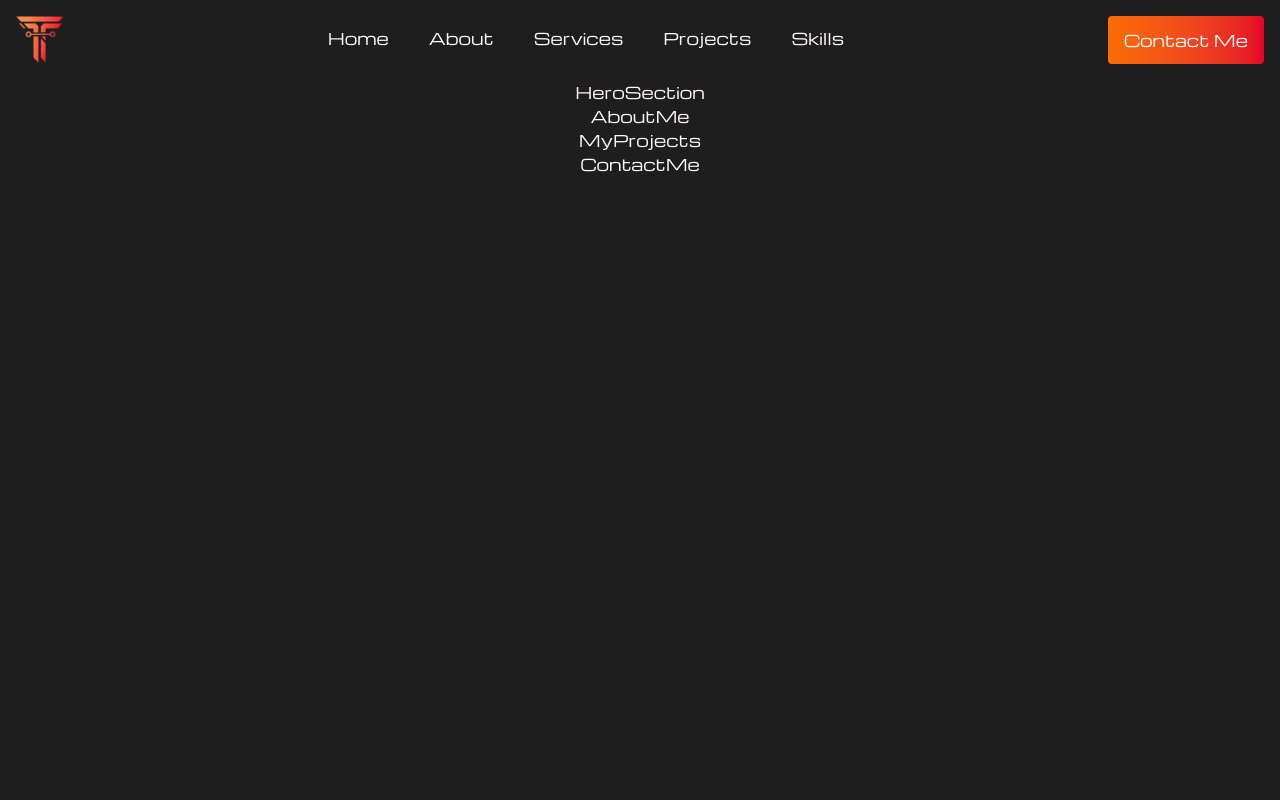
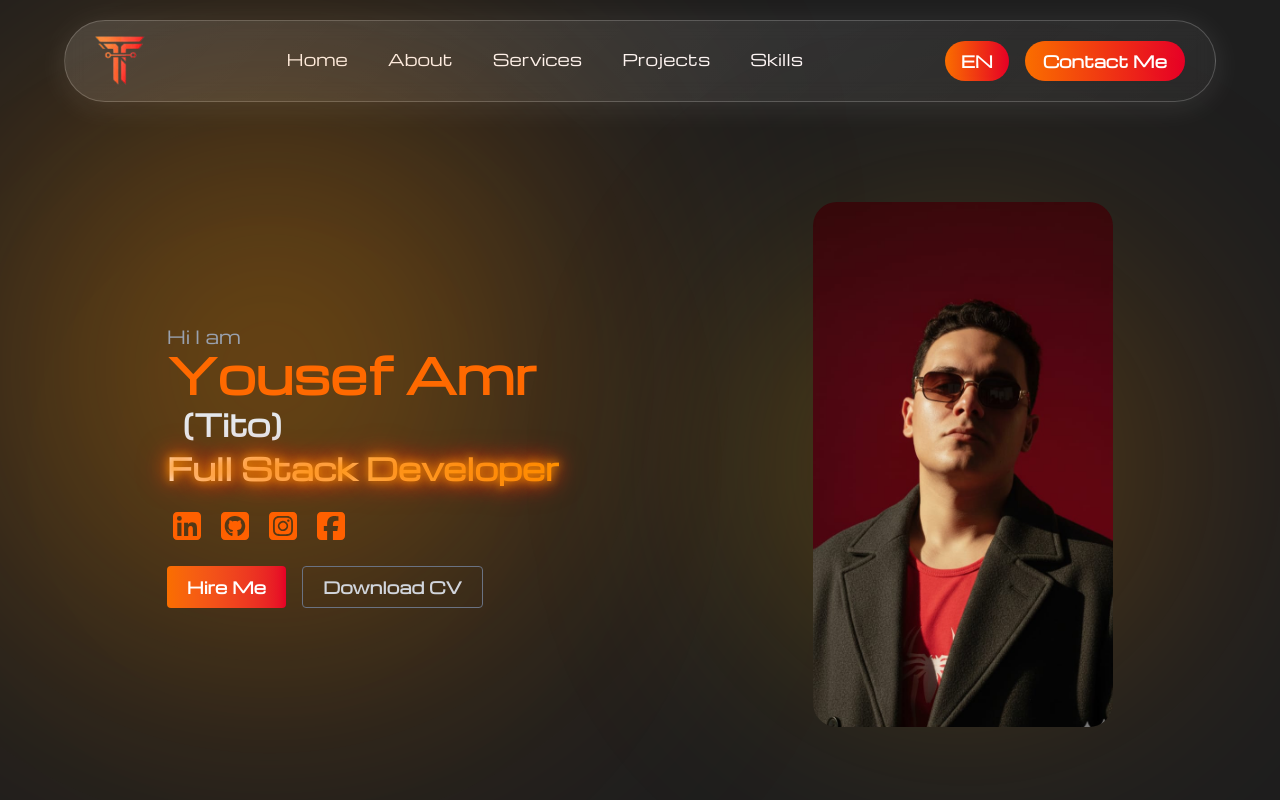
Before and after one commit to xXyousefXx6768/My-First-Portfolio, a Next.js app in the folder my-app/: page /en in a window 1280 px wide. Shown: the top 800 px of the page. Built offline with nearby package versions, Linux system fonts and the light colour scheme.

Commit message:
`feat: updated dependencies, added font awesome icons, and improved UI components`

```diff
--- a/my-app/package.json
+++ b/my-app/package.json
@@ -8,6 +8,11 @@
     "start": "next start"
   },
   "dependencies": {
+    "@fortawesome/fontawesome-svg-core": "^7.1.0",
+    "@fortawesome/free-brands-svg-icons": "^7.1.0",
+    "@fortawesome/free-regular-svg-icons": "^7.1.0",
+    "@fortawesome/free-solid-svg-icons": "^7.1.0",
+    "@fortawesome/react-fontawesome": "^3.1.0",
     "@next/font": "^14.2.15",
     "gsap": "^3.13.0",
     "i18next": "^25.5.3",
--- a/my-app/src/app/Components/AboutMe.tsx
+++ b/my-app/src/app/Components/AboutMe.tsx
@@ -2,7 +2,24 @@ import React from 'react'
 
 function AboutMe() {
   return (
-    <div>AboutMe</div>
+    <main className='flex w-full justify-around items-center px-10 py-20'>
+         <section>
+          <h3 className='font-bold text-2xl'>
+            About me
+          </h3>
+          <div className='w-[660px] scale-90 '>
+          <p>
+            👋 Hi, I’m Yousef Amr, also known as Tito — a passionate Full-Stack Developer who loves turning ideas into interactive, functional, and visually appealing web experiences.
+I’m currently studying at Al-Alsun, Ain Shams University, majoring in Italian, English, and German, which gives me a unique ability to connect with people from different cultures and think creatively in multiple languages.
+💻 I’ve completed an online internship with Neuronetix, where I worked on real-world frontend projects and gained hands-on experience with modern technologies like React, Laravel, Tailwind CSS, Bootstrap, and Framer Motion.
+What drives me the most is problem-solving — I enjoy building efficient, clean, and user-friendly solutions from scratch.
+I also love experimenting with animations and UI effects that bring life to web interfaces.
+🚀 My goal is to keep improving my skills every day and collaborate on projects that make an impact, blending creativity with logic to build something meaningful.
+When I’m not coding, you’ll probably find me watching hacker movies, exploring new tech trends, or learning new languages.
+          </p>
+          </div>
+         </section>
+    </main>
   )
 }
 
--- a/my-app/src/app/Components/HeroSection.tsx
+++ b/my-app/src/app/Components/HeroSection.tsx
@@ -1,9 +1,82 @@
-import React from 'react'
+"use client";
+import React from "react";
+import Image from "next/image";
+import myImg from "../assets/my img.jpg";
+import { FontAwesomeIcon } from '@fortawesome/react-fontawesome'
+import {faSquareLinkedin,faSquareGithub,faSquareInstagram,faSquareFacebook} from '@fortawesome/free-brands-svg-icons'
 
 function HeroSection() {
+  const icons = [
+    {
+      icon: faSquareLinkedin,
+      link: "https://www.linkedin.com/in/yousef-alzubaidi/",
+      color: "#ff6000"
+    },
+    {
+      icon: faSquareGithub,
+      link: "https://github.com/xXyousefXx6768",
+      color: "#ff6000",
+    },
+    {
+      icon: faSquareInstagram,
+      link: "https://www.instagram.com/yousef_alzubaidi/",
+      color: "#ff6000",
+    },
+    {
+      icon: faSquareFacebook,
+      link: "https://www.facebook.com/yousef.alzubaidi/",
+      color: "#ff6000",
+    },
+  ]
   return (
-    <div>HeroSection</div>
-  )
+    <section className="relative overflow-visible flex  flex-row w-full justify-around items-center px-10 py-20 ">
+
+      <div className="absolute top-30   left-18 w-[450px] h-[450px] bg-gradient-to-r from-yellow-500/60 to-orange-500/30 rounded-full blur-[180px] opacity-10"></div>
+        <div className="absolute light-blob"></div>
+
+        <div className="absolute top-30   right-18 w-[450px] h-[450px] bg-gradient-to-r from-yellow-500/60 to-orange-500/30 rounded-full blur-[120px] opacity-50"></div>
+
+
+      <div className="flex flex-col z-10 text-white">
+        <p className="text-gray-400 text-lg">Hi I am</p>
+        <h1 className="text-5xl font-bold text-orange-500">Yousef Amr</h1>
+        <h2 className="text-3xl ml-4 font-semibold text-gray-200 mt-2">
+          (Tito)
+        </h2>
+        <h2 className="text-3xl font-semibold shiny-text glow-text text-gray-200 mt-2">
+          Full Stack Developer
+        </h2>
+
+        <div className="flex gap-2 mt-6">
+          {icons.map((icon, index) => (
+            <a key={index} href={icon.link} target="_blank" rel="noopener noreferrer">
+              <FontAwesomeIcon icon={icon.icon} size="2xl" style={{ color: icon.color }} />
+            </a>
+          ))}
+        </div>
+
+        <div className="flex gap-4 mt-6">
+          <button className="bg-gradient-to-r from-[#FA6E00] to-[#E60026] text-white font-semibold py-2 px-5 rounded hover:opacity-90 transition">
+            Hire Me
+          </button>
+          <button className="border border-gray-500 text-gray-300 font-semibold py-2 px-5 rounded hover:bg-gray-700 transition">
+            Download CV
+          </button>
+        </div>
+      </div>
+
+
+      <div className="flex overflow-hidden flex-col rounded-3xl z-10">
+        <Image
+          src={myImg}
+          alt="my img"
+          width={300}
+          height={300}
+          className="scale-110 rounded-3xl"
+        />
+      </div>
+    </section>
+  );
 }
 
-export default HeroSection
+export default HeroSection;
--- a/my-app/src/app/Components/NavBar.tsx
+++ b/my-app/src/app/Components/NavBar.tsx
@@ -1,64 +1,47 @@
 "use client";
-import React, { useEffect, useRef } from "react";
+import React, { useEffect, useRef, useState } from "react";
 import Image from "next/image";
+import { useRouter, usePathname } from "next/navigation";
 import gsap from "gsap";
-import Logo from'../assets/Logo.png';
+import Logo from "../assets/Logo.png";
 import { useTranslations } from "../lib/i18n-provider";
 
-function NavBar() {
+
+const NavBar: React.FC = () => {
   const navRefs = useRef<HTMLLIElement[]>([]);
   const t = useTranslations("navbar");
+  const router = useRouter();
+  const pathname = usePathname();
+  const [isOpen, setIsOpen] = useState(false);
+
+  const navItems: string[] = ["home", "about", "services", "projects", "skills"];
+  const languages = [
+    { code: "en", label: "EN" },
+    { code: "de", label: "DE" },
+    { code: "ar", label: "AR" },
+  ];
+
+  const currentLocale = pathname.split("/")[1] || "en";
 
   useEffect(() => {
     navRefs.current.forEach((el) => {
-      const topLetters = el.querySelectorAll(".letter-top") as NodeListOf<HTMLElement>;
-      const bottomLetters = el.querySelectorAll(".letter-bottom") as NodeListOf<HTMLElement>;
+      if (!el) return;
+      const topLetters = el.querySelectorAll(".letter-top");
+      const bottomLetters = el.querySelectorAll(".letter-bottom");
       const underline = el.querySelector(".underline") as HTMLElement;
-
-      if (!topLetters || !bottomLetters || !underline) return;
 
       const animateWave = (enter = true) => {
         if (enter) {
-          // الكلمة الأساسية تنزل تحت
-          gsap.to(topLetters, {
-            y: "100%",
-            duration: 0.4,
-            ease: "power3.inOut",
-            stagger: 0.03,
-          });
-
-          // النسخة التانية تنزل من فوق (-100% → 0)
-          gsap.to(bottomLetters, {
-            y: "0%",
-            duration: 0.4,
-            ease: "power3.inOut",
-            stagger: 0.03,
-          });
-
-          // الخط يترسم
+          gsap.to(topLetters, { y: "100%", duration: 0.4, ease: "power3.inOut", stagger: 0.03 });
+          gsap.to(bottomLetters, { y: "0%", duration: 0.4, ease: "power3.inOut", stagger: 0.03 });
           gsap.fromTo(
             underline,
             { scaleX: 0 },
             { scaleX: 1, transformOrigin: "left", duration: 0.4, ease: "expo.out" }
           );
         } else {
-          // رجّع النسخة الأساسية مكانها
-          gsap.to(topLetters, {
-            y: "0%",
-            duration: 0.4,
-            ease: "power3.inOut",
-            stagger: 0.03,
-          });
-
-          // النسخة التانية تطلع تاني فوق
-          gsap.to(bottomLetters, {
-            y: "-100%",
-            duration: 0.4,
-            ease: "power3.inOut",
-            stagger: 0.03,
-          });
-
-          // الخط يختفي
+          gsap.to(topLetters, { y: "0%", duration: 0.4, ease: "power3.inOut", stagger: 0.03 });
+          gsap.to(bottomLetters, { y: "-100%", duration: 0.4, ease: "power3.inOut", stagger: 0.03 });
           gsap.to(underline, { scaleX: 0, duration: 0.3, ease: "expo.in" });
         }
       };
@@ -68,33 +51,27 @@ function NavBar() {
     });
   }, []);
 
-  const navItems = ["home", "about", "services", "projects", "skills"];
-
-  // تقسيم الحروف لنسختين (top + bottom)
   const splitText = (text: string) =>
     text.split("").map((char, i) => (
       <span key={i} className="relative inline-block overflow-hidden">
-        {/* النسخة الأساسية */}
         <span className="letter-top block">{char}</span>
-        {/* النسخة اللي هتنزل من فوق */}
-        <span className="letter-bottom block absolute top-0 left-0 -translate-y-full">
-          {char}
-        </span>
+        <span className="letter-bottom block absolute top-0 left-0 -translate-y-full">{char}</span>
       </span>
     ));
 
+  const switchLocale = (locale: string) => {
+    const newPath = pathname.replace(`/${currentLocale}`, `/${locale}`);
+    router.push(newPath);
+    setIsOpen(false);
+  };
+
   return (
-    <nav className="flex flex-row justify-between font-sans  w-full p-4">
-      <div className="w-12 h-12">
-  <Image
-    src={Logo}
-    alt="logo"
-    className="object-contain"
-    loading="lazy"
-  />
+    <nav className="navbar-container group ">
+      <div className="navbar-shine"></div>
+      <div className="logo-container">
+        <Image src={Logo} alt="logo" className="object-contain" loading="lazy" />
       </div>
-      <section className="items-center flex">
-        <ul className="flex flex-row items-center justify-between gap-10">
+      <ul className="flex flex-row items-center justify-between  gap-10">
         {navItems.map((item, i) => (
           <li
             key={i}
@@ -105,16 +82,35 @@ function NavBar() {
             <span className="underline absolute bottom-0 left-0 w-full h-[2px] bg-orange-500 scale-x-0"></span>
           </li>
         ))}
-
       </ul>
 
-      </section>
+      <div className="flex items-center  gap-4">
+        {/* Language Switcher */}
+        <div className="relative overflow-visible">
+          <button onClick={() => setIsOpen(!isOpen)} className="lang-btn">
+            {currentLocale.toUpperCase()}
+          </button>
 
-         <button className="bg-gradient-to-r from-[#FA6E00] to-[#E60026] cursor-pointer   hover:bg-orange-600  py-2 px-4 rounded">
-            Contact Me
-         </button>
+          {isOpen && (
+            <ul className="lang-menu ">
+              {languages.map((lang) => (
+                <li
+                  key={lang.code}
+                  onClick={() => switchLocale(lang.code)}
+                  className={`lang-item ${currentLocale === lang.code ? "active" : ""}`}
+                >
+                  {lang.label}
+                </li>
+              ))}
+            </ul>
+          )}
+        </div>
+
+        {/* Contact Button */}
+        <button className="contact-btn">{t("contact")}</button>
+      </div>
     </nav>
   );
-}
+};
 
 export default NavBar;
--- a/my-app/src/app/[locale]/layout.tsx
+++ b/my-app/src/app/[locale]/layout.tsx
@@ -37,7 +37,7 @@ export default async function RootLayout({
 
   return (
     <html lang={locale} dir={locale === "ar" ? "rtl" : "ltr"}>
-      <body className={` ${michroma.variable}`}>
+      <body className={` ${michroma.variable} overflow-x-hidden`}>
         <I18nProvider locale={locale} messages={messages}>
           {children}
         </I18nProvider>
--- a/my-app/src/app/globals.css
+++ b/my-app/src/app/globals.css
@@ -25,3 +25,216 @@ body {
   color: var(--foreground);
   font-family: var(--font-michroma);
 }
+
+
+
+/* Shiny Text Effect */
+.shiny-text {
+  background: linear-gradient(90deg, #ffffff, #ffa500, #ffffff);
+  background-size: 200%;
+  -webkit-background-clip: text;
+  -webkit-text-fill-color: transparent;
+  animation: shine 4s linear infinite;
+}
+@keyframes shine {
+  0% {
+    background-position: 200%;
+  }
+  100% {
+    background-position: -200%;
+  }
+}
+
+/* Typing Cursor */
+.cursor {
+  display: inline-block;
+  width: 2px;
+  height: 1em;
+  background-color: #ffa500;
+  margin-left: 5px;
+}
+@keyframes blink {
+  50% {
+    opacity: 0;
+  }
+}
+.animate-blink {
+  animation: blink 0.8s infinite;
+}
+
+/* Neon Glow for typing text */
+.glow-text {
+  text-shadow: 0 0 10px #ff9900, 0 0 20px #ff6600, 0 0 30px #ff3300;
+  transition: text-shadow 0.3s ease-in-out;
+}
+
+/* Moving Light Blob Animation */
+.light-blob {
+  top: -100px;
+  left: -100px;
+  width: 500px;
+  height: 500px;
+  position: absolute;
+  background: radial-gradient(circle, rgba(255, 166, 0, 0.5), rgba(255, 69, 0, 0.2));
+  border-radius: 50%;
+  filter: blur(120px);
+  animation: symbioteMove 8s ease-in-out infinite alternate;
+}
+@keyframes symbioteMove {
+  0% {
+    transform: translate(-100px, -50px) scale(1);
+  }
+  50% {
+    transform: translate(200px, 150px) scale(1.2);
+  }
+  100% {
+    transform: translate(-100px, -50px) scale(1);
+  }
+}
+
+/* Buttons */
+.hire-btn {
+  background: linear-gradient(to right, #fa6e00, #e60026);
+  color: white;
+  font-weight: 600;
+  padding: 10px 25px;
+  border-radius: 6px;
+  transition: 0.3s;
+}
+.hire-btn:hover {
+  opacity: 0.9;
+}
+
+.cv-btn {
+  border: 1px solid #555;
+  color: #ccc;
+  font-weight: 600;
+  padding: 10px 25px;
+  border-radius: 6px;
+  transition: 0.3s;
+}
+.cv-btn:hover {
+  background-color: #333;
+}
+
+/* Hero Section Container */
+.hero-section {
+  position: relative;
+  overflow: hidden;
+}
+
+
+
+
+
+.navbar-container {
+  display: flex;
+  justify-content: space-between;
+  align-items: center;
+  width: 90%;
+  margin: 20px auto;
+  padding: 15px 30px;
+  border-radius: 50px;
+  background: linear-gradient(135deg, rgba(255,255,255,0.15), rgba(255,255,255,0.05));
+  box-shadow: 0 4px 30px rgba(255, 255, 255, 0.1);
+  backdrop-filter: blur(10px);
+  -webkit-backdrop-filter: blur(10px);
+  border: 1px solid rgba(255, 255, 255, 0.2);
+  position: relative;
+  overflow: hidden;
+  transition: all 0.4s ease;
+}
+
+
+.navbar-shine {
+  content: "";
+  position: absolute;
+  top: 0;
+  left: -75%;
+  width: 50%;
+  height: 100%;
+  background: linear-gradient(120deg, transparent, rgba(255,255,255,0.4), transparent);
+  transform: skewX(-25deg);
+  animation: shine 4s infinite;
+  pointer-events: none;
+}
+
+@keyframes shine {
+  0% { left: -75%; }
+  50% { left: 125%; }
+  100% { left: 125%; }
+}
+
+/* عند تمرير الماوس - شين قوي */
+.navbar-container:hover {
+  box-shadow: 0 0 25px rgba(255, 140, 0, 0.6), 0 0 45px rgba(255, 90, 0, 0.4);
+  border-color: rgba(255, 150, 50, 0.5);
+  transition: 0.4s ease-in-out;
+}
+
+/* اللوجو */
+.logo-container {
+  width: 50px;
+  height: 50px;
+}
+
+/* أزرار اللغات */
+.lang-btn {
+  background: linear-gradient(to right, #FA6E00, #E60026);
+  color: #fff;
+  font-weight: 600;
+  padding: 8px 16px;
+  border-radius: 20px;
+  transition: 0.3s ease;
+  border: none;
+  cursor: pointer;
+}
+
+.lang-btn:hover {
+  opacity: 0.85;
+}
+
+.lang-menu {
+  position: absolute;
+  right: 0;
+  top: 110%;
+  background: #2C2C2C;
+  border: 1px solid #444;
+  border-radius: 8px;
+  z-index: 40;
+  overflow: hidden;
+}
+
+.lang-item {
+  color: #ccc;
+  padding: 8px 16px;
+  cursor: pointer;
+  transition: background 0.3s ease;
+}
+
+.lang-item:hover {
+  background: #E60026;
+  color: #fff;
+}
+
+.lang-item.active {
+  background: #FA6E00;
+  color: #fff;
+}
+
+/* زر الاتصال */
+.contact-btn {
+  background: linear-gradient(to right, #FA6E00, #E60026);
+  color: #fff;
+  font-weight: 600;
+  padding: 8px 18px;
+  border-radius: 20px;
+  border: none;
+  cursor: pointer;
+  transition: transform 0.3s ease, box-shadow 0.3s ease;
+}
+
+.contact-btn:hover {
+  transform: scale(1.05);
+  box-shadow: 0 0 12px rgba(250, 110, 0, 0.7);
+}
```
Also changed, not shown: my-app/src/app/assets/my img.jpg (added), 1 other file (tests, documents, lock files or other folders). Lines whose indentation alone changed are shown as unchanged.
